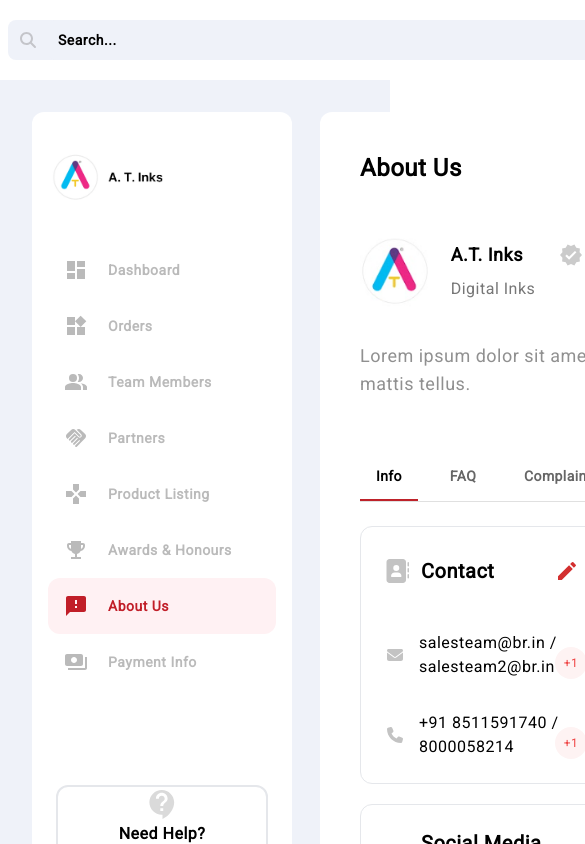
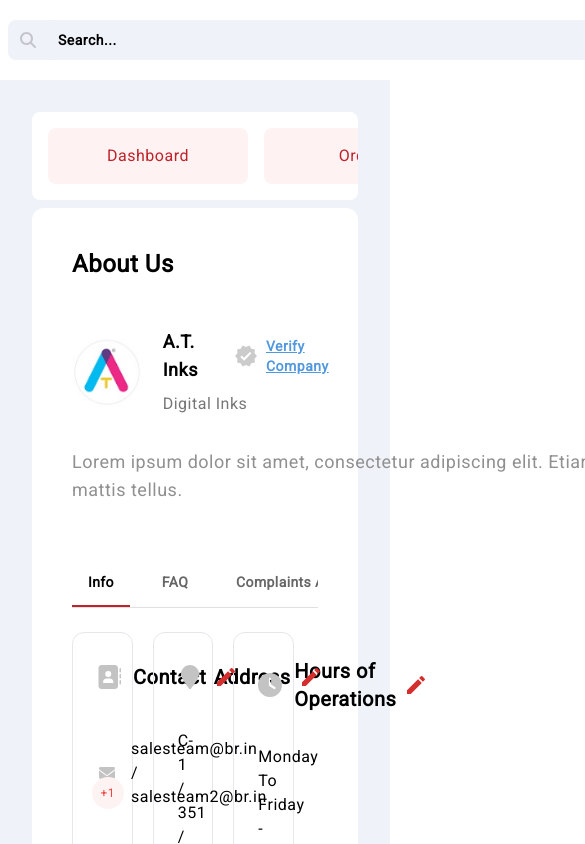
Before and after one commit to WyvernDrexx/ts_webapp_atinks, a React (Vite) app: page / in a window 390 px wide. Shown: the top 844 px of the page, 585 px wide, since content can reach past the window. Built offline with nearby package versions, Linux system fonts and the light colour scheme.

Commit message:
responsive sidebar

```diff
--- a/src/features/layout/Layout.tsx
+++ b/src/features/layout/Layout.tsx
@@ -5,7 +5,7 @@
   return (
     <div className='flex flex-col'>
       <Header />
-      <div className='grid bg-[#eff2f9] gap-7 p-8  grid-cols-[260px_minmax(900px,_1fr)]'>
+      <div className='block bg-[#eff2f9] gap-7 p-8  grid-cols-[260px_minmax(900px,_1fr)] lg:grid'>
         <Sidebar />
         <div className=' bg-white rounded-xl h-[100%] flex p-10'>
           <Outlet />
--- a/src/features/layout/components/Sidebar.tsx
+++ b/src/features/layout/components/Sidebar.tsx
@@ -66,7 +66,19 @@
 
 function Sidebar() {
   return (
-    <div className=' bg-white rounded-xl px-4 pt-10 relative'>
+    <div>
+      <div className='flex flex-nowrap overflow-auto lg:hidden bg-white p-4 gap-4 mb-2 rounded-lg'>
+        {sidebarItems.map((e) => {
+          return <div className={
+            cn('p-4 rounded-lg min-w-[200px] text-center text-[#BE222A] bg-[#fff2f2]',
+              {
+                'bg-[#BE222A] text-[#f9e8e9]': e.active,
+              }
+            )
+          } key={e.title}>{e.title}</div>
+        })}
+      </div>
+      <div className='bg-white rounded-xl px-4 pt-10 hidden lg:block relative'>
         <img className='h-[50px]' src='logo-no-text.png' />
         <div className='mt-10'>
           {sidebarItems.map((e) => (
@@ -85,7 +97,11 @@
                   'text-[#c11e28]': e.active
                 })}
               />
-            <p className={cn('text-[#bababa] text-sm font-semibold', { 'text-[#c11e28]': e.active })}>
+              <p
+                className={cn('text-[#bababa] text-sm font-semibold', {
+                  'text-[#c11e28]': e.active
+                })}
+              >
                 {e.title}
               </p>
             </div>
@@ -102,6 +118,7 @@
           </div>
         </div>
       </div>
+    </div>
   )
 }
 
```
Also changed, not shown: run.js (added, +22 -0 lines), test.js (added). Lines whose indentation alone changed are shown as unchanged.
